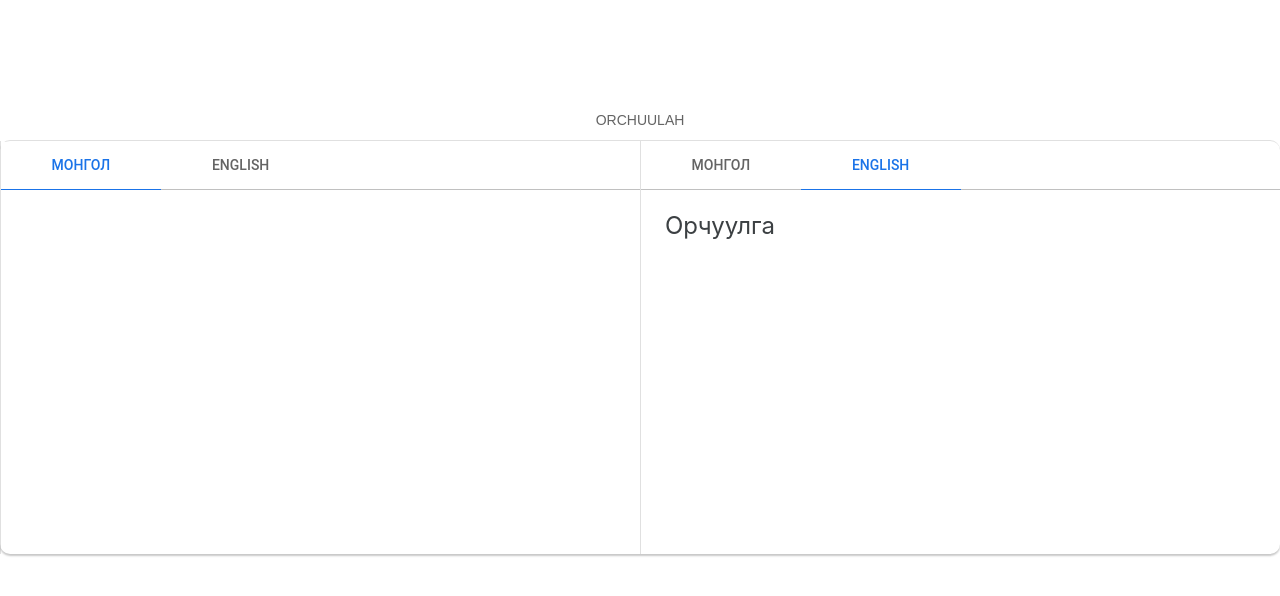
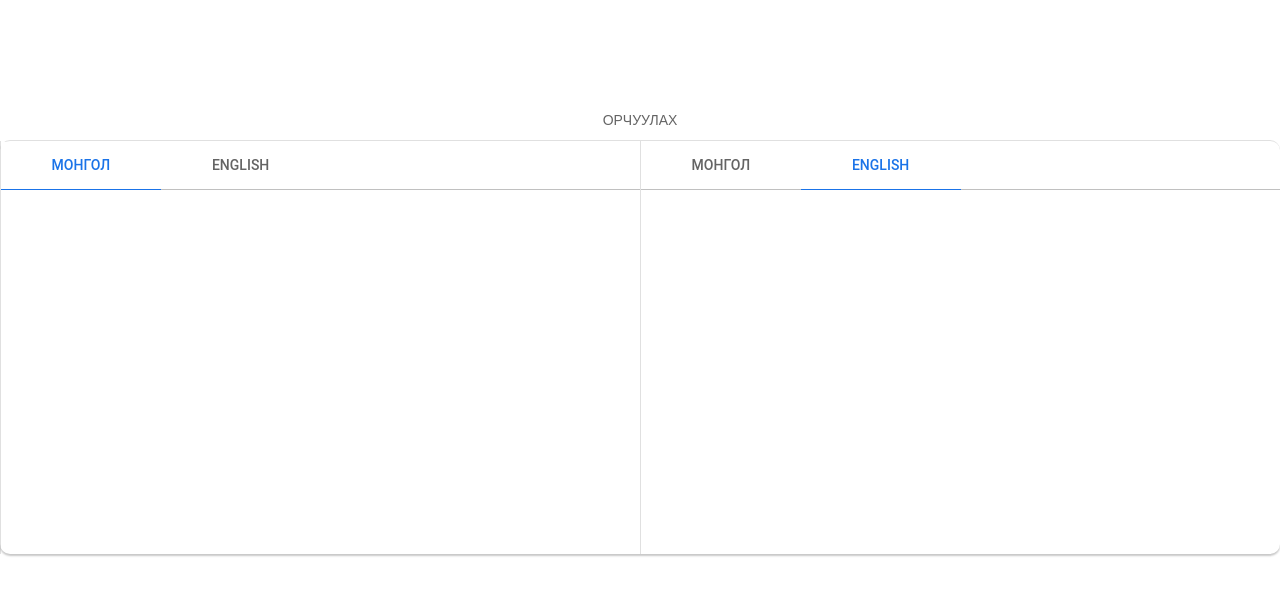
Before and after one commit to Burnn1n/translator, a React (Create React App) app: page / in a window 1280 px wide. Shown: the top 596 px of the page. Built offline with nearby package versions, Linux system fonts and the light colour scheme.

Commit message:
added string regex finished

```diff
--- a/package.json
+++ b/package.json
@@ -6,10 +6,10 @@
     "@testing-library/jest-dom": "^5.11.4",
     "@testing-library/react": "^11.1.0",
     "@testing-library/user-event": "^12.1.10",
-    "node-sass": "^6.0.1",
     "react": "^17.0.2",
     "react-dom": "^17.0.2",
     "react-scripts": "4.0.3",
+    "sass": "^1.42.1",
     "web-vitals": "^1.0.1"
   },
   "scripts": {
--- a/src/App.js
+++ b/src/App.js
@@ -5,6 +5,7 @@ function App() {
   const [text, setText] = useState("");
   const [answer, setAnswer] = useState("Орчуулга");
   const [data, setData] = useState("");
+  const [words, setWords] = useState([]);
   //0 bol mongol 1 bol angli
   const [from, setFrom] = useState(0);//orchuulah hel
   const [to, setTo] = useState(1);//orchuulganii hariu
@@ -35,16 +36,18 @@ function App() {
           setData(result);
         });
     })();
+
   }
   const onSearch = () =>{
     if (text) {
       console.log(text);
       url = "http://www.bolor-toli.com/dictionary/word?search="+text.toLowerCase()+"&selected_lang=4-1&see_usages=true&see_variants=true";
-      setAnswer("Зөв үг оруулна уу");
       if(from === to)
         setAnswer(text);
-      else
+      else{
         take(url);
+      }
+
     }
     else{
       console.log("empty");
@@ -52,13 +55,36 @@ function App() {
     }
   }
   useEffect(() => {
-      console.log("data ni",data);
+      //console.log("data ni",data);
+      //heregtei ugugldluudiig salgaj awah
+      //var values = str.match(/(?<=\[).+?(?=\])/g);
+      //irj bui value ni `('айх')"` bolno
+      if (data){
+        var values = data.match(/(?<=searchThisWord\s*).*?(?=\s*class)/gs);
+        // irsen ilertsuudiin zowhon ehnii 40-g awah
+        values = values.slice(0, 40);
+        //irsen value-g tsewerlen zowhon ugsiig awah
+        values !== null && values.forEach(function(part, index) {
+        this[index] = this[index].replaceAll("(","").replaceAll(")","").replaceAll("'","").replaceAll('"','');
+        }, values);
+        setWords(values);
+        console.log("values ",values);
+      }
   },[data]);
+
+  useEffect(() => {
+    if (words === null){
+      setAnswer("Илэрц олдсонгүй");
+    }
+    else{
+      setAnswer(words.join(', '));
+    }
+  },[words]);
   return (
     <div className="App">
       <div className="first">
       <button id="submit" onClick={onSearch}>
-          orchuulah
+          Орчуулах
         </button>
       </div>
 
--- a/src/App.scss
+++ b/src/App.scss
@@ -86,6 +86,7 @@
 			}
 			.translation{
 				background-color: rgba(146, 146, 146, 0.12);
+				overflow-y: scroll;
 			}
 		}
 	}
```
Also changed, not shown: 2 other files (tests, documents, lock files or other folders).
